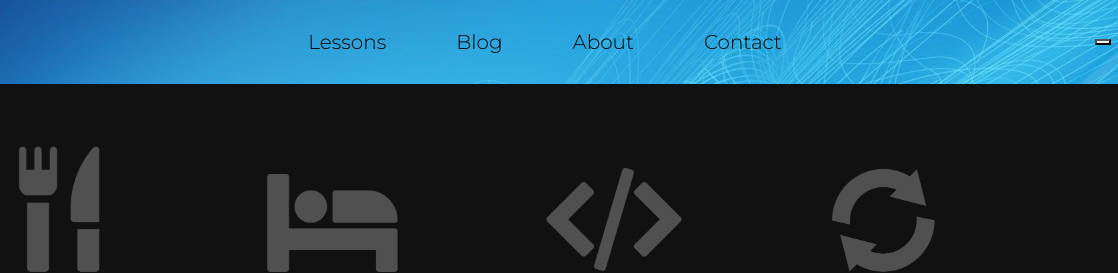
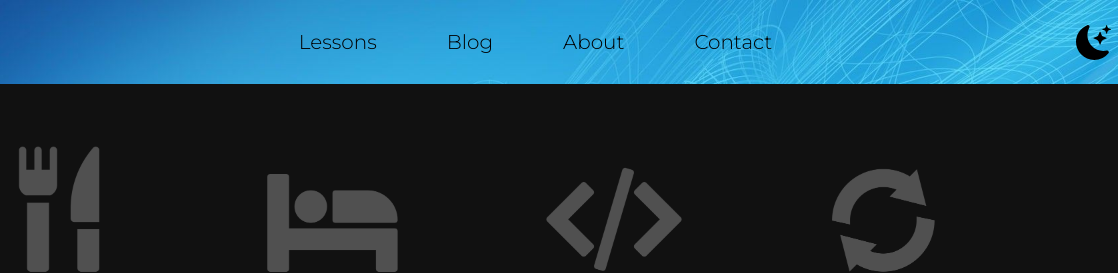
Before and after one commit to ezeBalsamo/Software-Design-101, a website: page index.html in a window 1280 px wide. Shown: the top 273 px of the page, 162-1280 px from the left. Drawn offline with nearby package versions, Linux system fonts and the light colour scheme.

Commit message:
💄 Updated themes to use their own logo image.

```diff
--- a/assets/scss/theme/_base_theme.scss
+++ b/assets/scss/theme/_base_theme.scss
@@ -1,11 +1,29 @@
+@mixin theme-transition {
+  transition: all 0.5s;
+}
+
 @mixin update-root-colors($background-color, $text-color) {
   --theme-background-color: #{$background-color};
   --theme-text-color: #{$text-color};
 }
 
-@mixin theme($background-color, $text-color) {
+@mixin update-toggle-image($toggle-image-name) {
+  #toggle_dark_light_mode {
+    background-image: url("../img/#{$toggle-image-name}");
+    background-repeat: no-repeat;
+    background-color: transparent;
+    background-size: cover;
+    border: none;
+    width: 3.5rem;
+    height: 3.5rem;
+    @include theme-transition;
+  }
+}
+
+@mixin theme($background-color, $text-color, $toggle-image-name) {
   @include update-root-colors($background-color, $text-color);
+  @include update-toggle-image($toggle-image-name);
   background-color: var(--theme-background-color);
   color: var(--theme-text-color);
-  transition: all 0.25s;
+  @include theme-transition;
 }
--- a/assets/scss/theme/_dark_theme.scss
+++ b/assets/scss/theme/_dark_theme.scss
@@ -2,7 +2,11 @@ $dark-theme-background-color: #12181b;
 $dark-theme-text-color: white;
 
 @mixin dark-theme {
-  @include theme($dark-theme-background-color, $dark-theme-text-color);
+  @include theme(
+    $dark-theme-background-color,
+    $dark-theme-text-color,
+    "sun-fill.svg"
+  );
 }
 
 body.dark-theme {
--- a/assets/scss/theme/_light_theme.scss
+++ b/assets/scss/theme/_light_theme.scss
@@ -2,7 +2,11 @@ $white-theme-background-color: #dbe1e8;
 $white-theme-text-color: black;
 
 @mixin light-theme {
-  @include theme($white-theme-background-color, $white-theme-text-color);
+  @include theme(
+    $white-theme-background-color,
+    $white-theme-text-color,
+    "moon-stars-fill.svg"
+  );
 }
 
 body.light-theme {
```
Also changed, not shown: assets/css/style.css.
